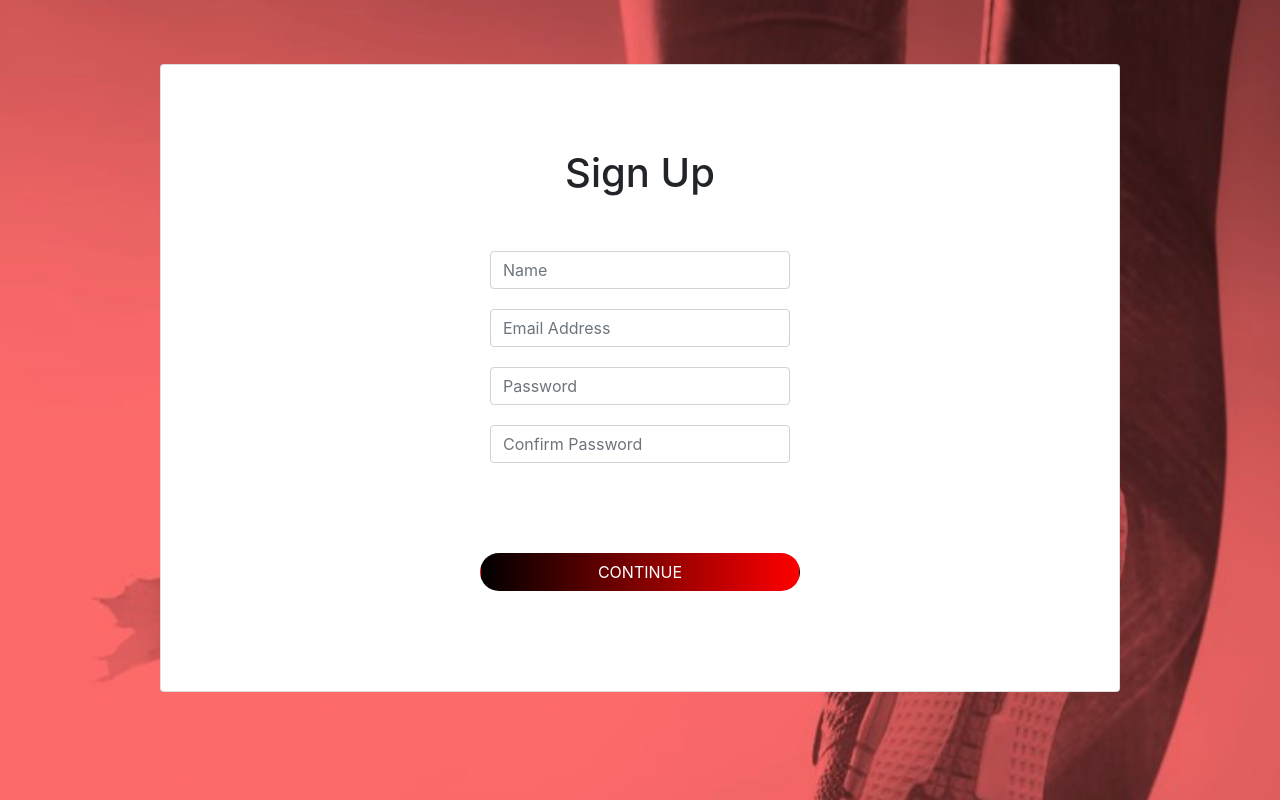
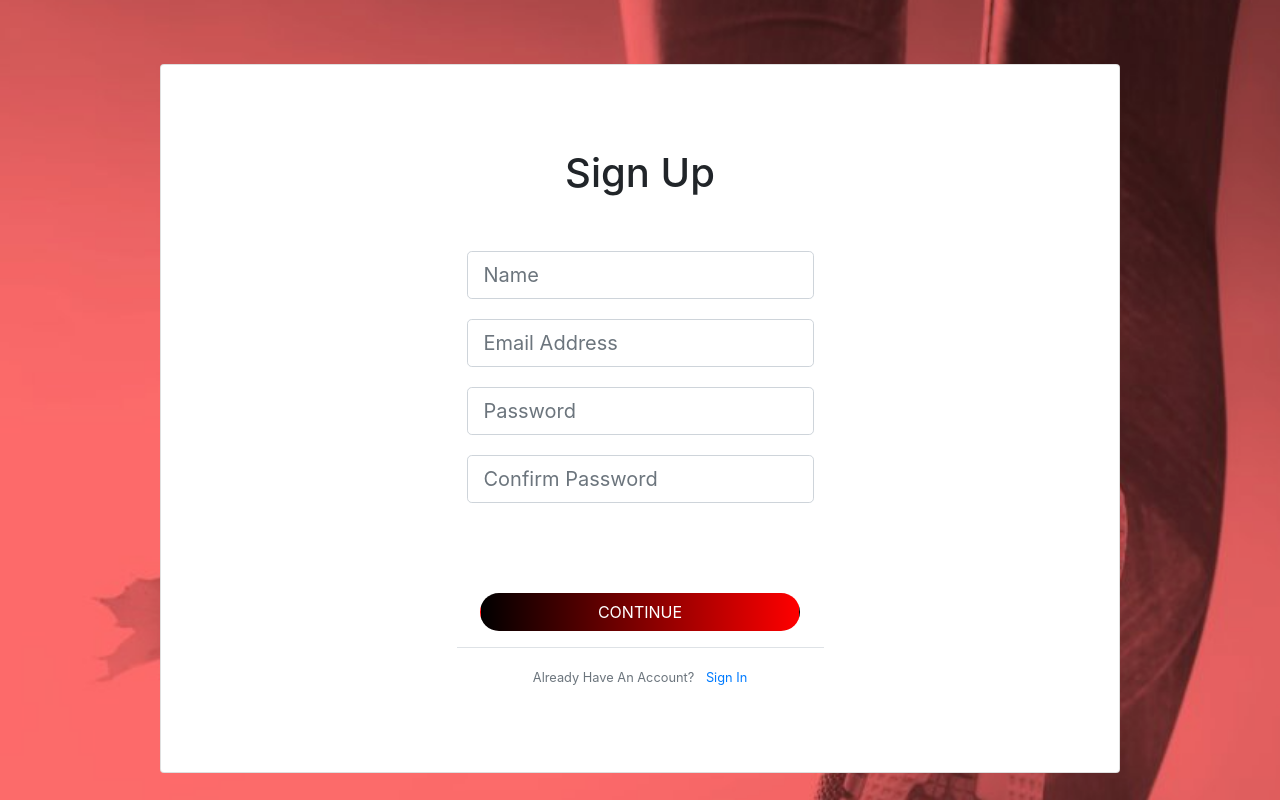
Before and after one commit to RasulovaB/workoutapp, a Flask app: page /register in a window 1280 px wide. Run offline with Flask 2, Linux system fonts and the light colour scheme; some libraries are stand-ins or nearby versions.

Commit message:
Update signup-page.html

```diff
--- a/templates/signup-page.html
+++ b/templates/signup-page.html
@@ -20,30 +20,76 @@
             <h1 class="card-title">Sign Up</h1>
 
             <!-- Form to register -->
-            <form class="card-text" action="" method="post">
+            <form class="card-text" action="" method="POST" novalidate>
+                <!-- protects from CSRF attacks-->
+                {{ form.hidden_tag() }}
                 <div class="form-group-reg">
-
-                    <input type="name" class="form-control " id="exampleInputName1" aria-describedby="emailHelp"
-                        placeholder="Name">
+                    {% if form.username.errors %}
+                    <!-- Denys, this html code was before, I changed it to form.username-->
+                    <!-- <input type="name" class="form-control" id="exampleInputName" placeholder="Name"> -->
+                    {{ form.username(placeholder='Name', class="form-control form-control-lg is-invalid") }}
+                    <div class="invalid-feedback">
+                        {% for error in form.username.errors %}
+                        <span>{{ error }}</span>
+                        {% endfor %}
+                    </div>
+                    {% else %}
+                    {{ form.username(placeholder='Name', class="form-control form-control-lg") }}
+                    {% endif %}
 
                 </div>
                 <div class="form-group-reg">
 
-                    <input type="email" class="form-control " id="exampleInputEmail1" aria-describedby="emailHelp"
-                        placeholder="Email Address">
+                    {% if form.email.errors %}
+                    {{ form.email(placeholder='Email Address', class="form-control form-control-lg is-invalid") }}
+                    <div class="invalid-feedback">
+                        {% for error in form.email.errors %}
+                        <span>{{ error }}</span>
+                        {% endfor %}
+                    </div>
+                    {% else %}
+                    {{ form.email(placeholder='Email Address', class="form-control form-control-lg") }}
+                    {% endif %}
 
                 </div>
                 <div class="form-group-reg">
-                    <input type="password" class="form-control" id="exampleInputPassword1" placeholder="Password">
+
+                    {% if form.password.errors %}
+                    {{ form.password(placeholder='Password', class="form-control form-control-lg is-invalid") }}
+                    <div class="invalid-feedback">
+                        {% for error in form.password.errors %}
+                        <span>{{ error }}</span>
+                        {% endfor %}
+                    </div>
+                    {% else %}
+                    {{ form.password(placeholder='Password', class="form-control form-control-lg") }}
+                    {% endif %}
                 </div>
                 <div class="form-group-reg pwd-form">
-                    <input type="confirmPassword" class="form-control" id="exampleInputCPassword1"
-                        placeholder="Confirm Password">
+
+                    {% if form.confirm_password.errors %}
+                    {{ form.confirm_password(placeholder='Confirm Password', class="form-control form-control-lg is-invalid") }}
+                    <div class="invalid-feedback">
+                        {% for error in form.confirm_password.errors %}
+                        <span>{{ error }}</span>
+                        {% endfor %}
+                    </div>
+                    {% else %}
+                    {{ form.confirm_password(placeholder='Confirm Password', class="form-control form-control-lg") }}
+                    {% endif %}
                 </div>
                 <div class="form-check">
-                    <a href="{{ url_for('login') }}" class="btn btn-grdnt-login  login-btn" role="button">CONTINUE</a>
+                    {{ form.submit(class="btn btn-grdnt-login  login-btn", value="CONTINUE") }}
+                    <!-- Denys, this html code was before, I changed it to form.submit-->
+                    <!-- <a href="{{ url_for('login') }}" class="btn btn-grdnt-login  login-btn" role="button">CONTINUE</a> -->
+
                 </div>
             </form>
+            <div class="border-top pt-3">
+                <small class="text-muted">
+                    Already Have An Account? <a class="ml-2" href="{{ url_for('login') }}">Sign In</a>
+                </small>
+            </div>
         </div>
     </div>
 </div>
```
